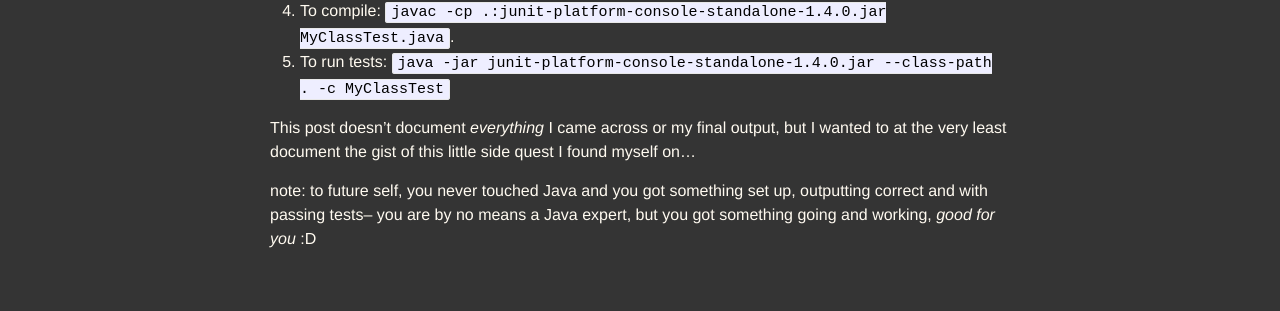
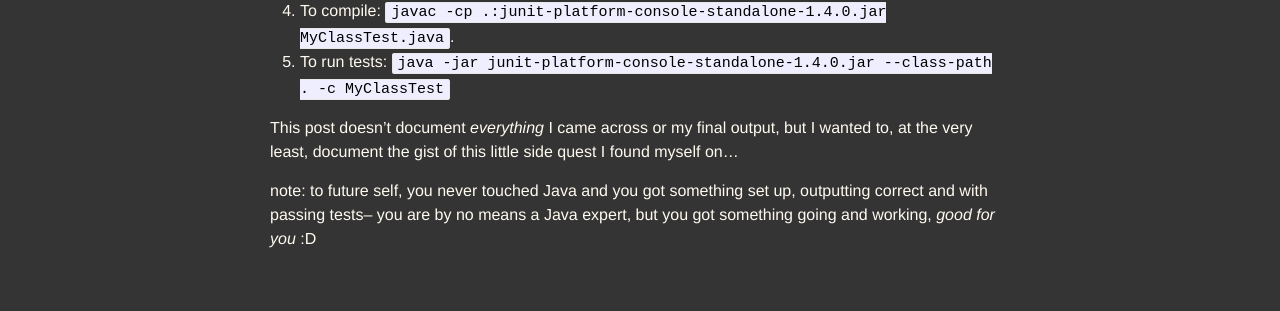
Before and after one commit to rebelcl0ud/blog, a Jekyll site: the page built from _posts/2019-02-14-[62]-code-test-in-java.markdown, in a window 1280 px wide. Shown: the part 979-1290 px from the top of the page. Built offline with Jekyll 4.4.1, drawn with Linux system fonts in a browser that asks for light colours.

Commit message:
update: missing commas

```diff
--- a/_posts/2019-02-14-[62]-code-test-in-java.markdown
+++ b/_posts/2019-02-14-[62]-code-test-in-java.markdown
@@ -29,6 +29,6 @@ I wanted to incorporate testing as well. The testing setup was a bit time consum
   4. To compile: `javac -cp .:junit-platform-console-standalone-1.4.0.jar MyClassTest.java`.
   5. To run tests: `java -jar junit-platform-console-standalone-1.4.0.jar --class-path . -c MyClassTest`
 
-This post doesn't document *everything* I came across or my final output, but I wanted to at the very least document the gist of this little side quest I found myself on...
+This post doesn't document *everything* I came across or my final output, but I wanted to, at the very least, document the gist of this little side quest I found myself on...
 
 note: to future self, you never touched Java and you got something set up, outputting correct and with passing tests-- you are by no means a Java expert, but you got something going and working, *good for you* :D
```
